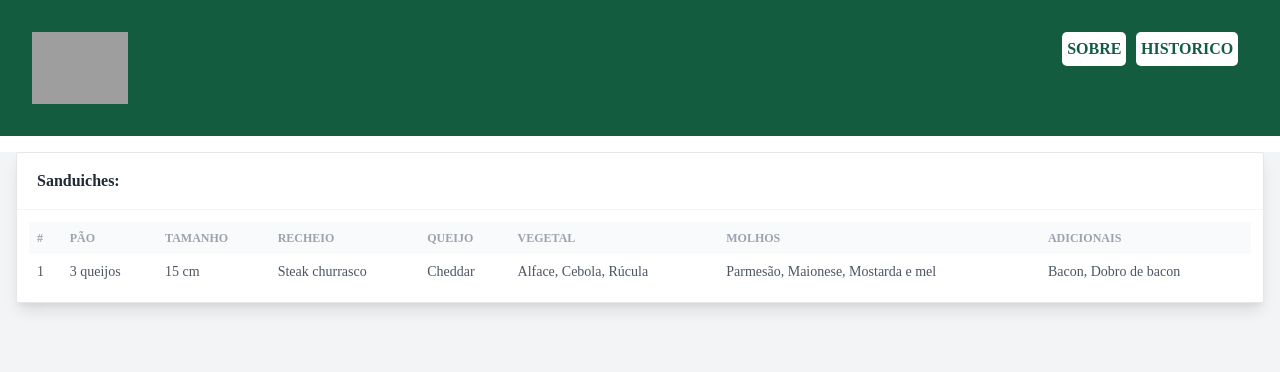
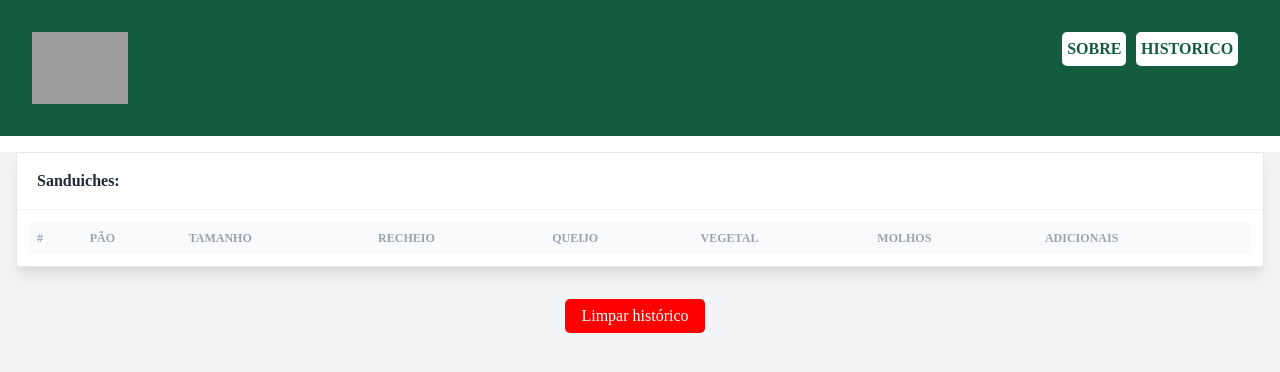
Before and after one commit to lucianowayand/Subway-Generator, a Vue app: page /historico in a window 1280 px wide. Shown: the top 372 px of the page. Built offline with nearby package versions, Linux system fonts and the light colour scheme; data requests are answered from the project's data file; grey boxes are pictures that could not be loaded.

Commit message:
Remoção de sanduiches

```diff
--- a/src/views/Historico.vue
+++ b/src/views/Historico.vue
@@ -20,16 +20,16 @@
                                     <th class="p-2 whitespace-nowrap"><div class="font-semibold text-left">Adicionais</div></th>
                                 </tr>
                             </thead>
-                            <tbody class="text-sm divide-y divide-gray-100">
+                            <tbody class="text-sm divide-y divide-gray-100" v-for="sandwich in sandwich_list" :key="sandwich.id">
                                 <tr>
-                                    <td class="p-2 whitespace-nowrap"><div class="text-left">1</div></td>
-                                    <td class="p-2 whitespace-nowrap"><div class="text-left">3 queijos</div></td>
-                                    <td class="p-2 whitespace-nowrap"><div class="text-left">15 cm</div></td>
-                                    <td class="p-2 whitespace-nowrap"><div class="text-left">Steak churrasco</div></td>
-                                    <td class="p-2 whitespace-nowrap"><div class="text-left">Cheddar</div></td>
-                                    <td class="p-2 whitespace-nowrap"><div class="text-left">Alface, Cebola, Rúcula</div></td>
-                                    <td class="p-2 whitespace-nowrap"><div class="text-left">Parmesão, Maionese, Mostarda e mel</div></td>
-                                    <td class="p-2 whitespace-nowrap"><div class="text-left">Bacon, Dobro de bacon</div></td>
+                                    <td class="p-2 whitespace-nowrap"><div class="text-left">{{sandwich.id}}</div></td>
+                                    <td class="p-2 whitespace-nowrap"><div class="text-left">{{sandwich.pao}}</div></td>
+                                    <td class="p-2 whitespace-nowrap"><div class="text-left">{{sandwich.tamanho}}</div></td>
+                                    <td class="p-2 whitespace-nowrap"><div class="text-left">{{sandwich.recheio}}</div></td>
+                                    <td class="p-2 whitespace-nowrap"><div class="text-left">{{sandwich.queijo}}</div></td>
+                                    <td class="p-2 whitespace-nowrap"><div class="text-left">{{sandwich.vegetais}}</div></td>
+                                    <td class="p-2 whitespace-nowrap"><div class="text-left">{{sandwich.molhos}}</div></td>
+                                    <td class="p-2 whitespace-nowrap"><div class="text-left">{{sandwich.adicionais}}</div></td>
                                 </tr>
                             </tbody>
                         </table>
@@ -37,6 +37,10 @@
                 </div>
             </div>
         </div>
+
+    <div class="justify-center w-full flex mt-5" @click="deleteSandwiches">
+        <p class="button mt-3 text-center w-50">Limpar histórico</p>
+    </div>
     </section>
 </template>
 
@@ -45,8 +49,49 @@ export default {
     data(){
         return{
             sandwich_list: null,
-            sandwich_id: null
+            sandwich_amount: null
         }
+    },
+    methods:{
+        async getSandwiches(){
+            const req = await fetch("http://localhost:3000/historico")
+
+            const data = await req.json()
+
+            this.sandwich_list = data
+            this.sandwich_amount = this.sandwich_list.length
+        },
+        async deleteSandwiches(){
+            const sandwich_array = this.sandwich_list
+            for (let i = 0; i<sandwich_array.length; i++){
+                const req = await fetch(`http://localhost:3000/historico/${i+1}`,{method: "DELETE"})
+                const res = await req.json()
+            }
+
+            window.location.reload(true)
+
+        }
+    },
+
+    mounted(){
+        this.getSandwiches()
     }
 }
 </script>
+
+<style scoped>
+    .button{
+        background-color: rgb(255, 0, 0);
+        color: white;
+        border-radius: 5px;
+        padding: 0.3rem;
+        padding-right: 1rem;
+        padding-left: 1rem;
+        margin-right: 10px;
+        transition: .3s;
+        cursor:pointer;
+    }
+    .button:hover{
+        background-color: rgb(177, 0, 0);
+    }
+</style>
```
Also changed, not shown: db/db.json (+52 -53 lines).
